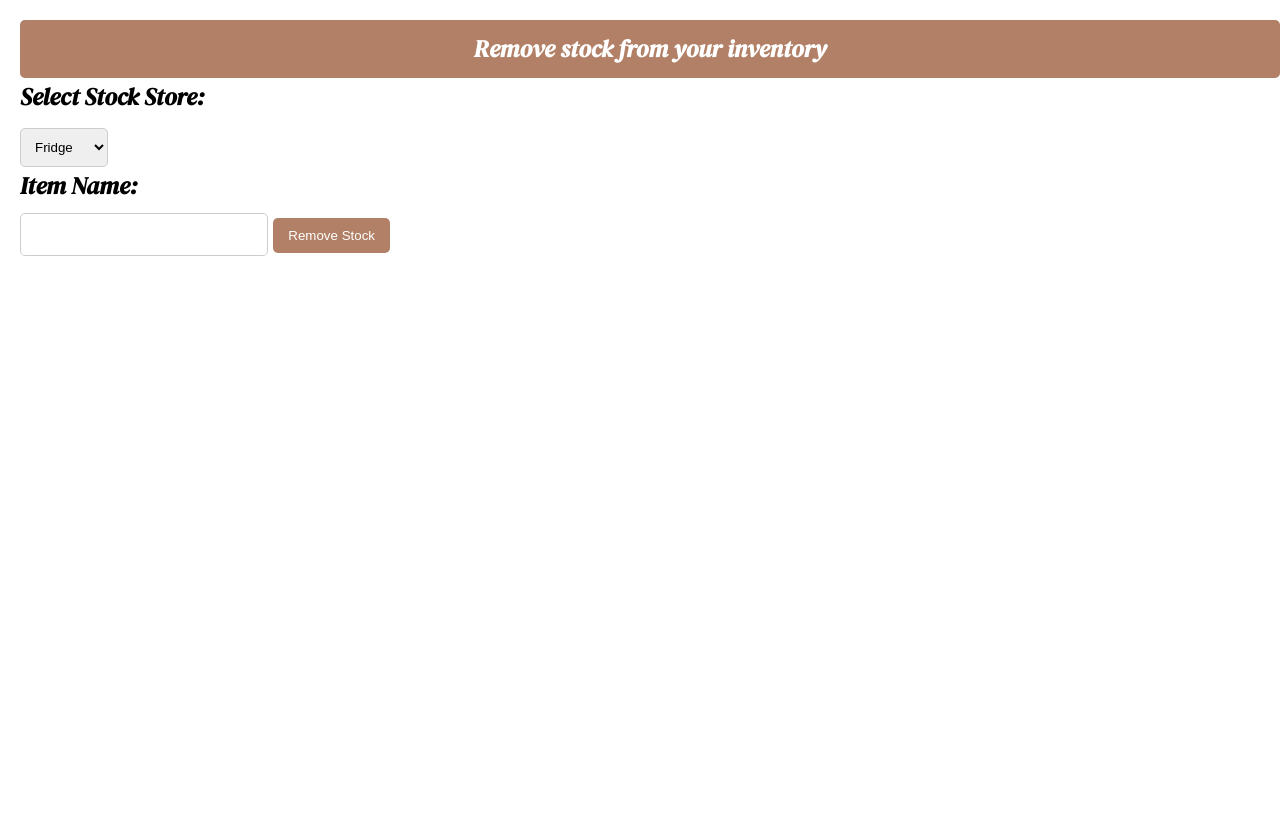
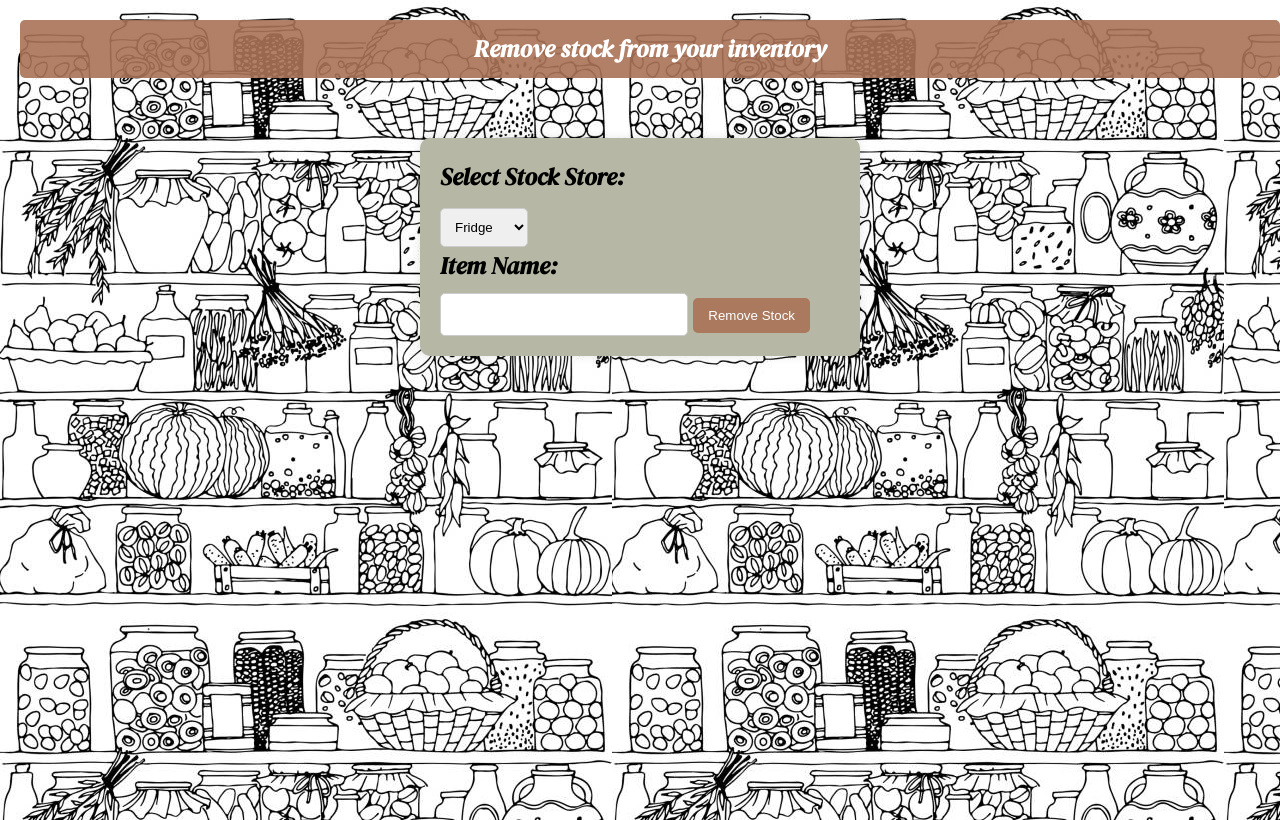
Before and after one commit to somedaysmash/Software4_Group5_Smart_Pantry, a Flask app: page /delete_item in a window 1280 px wide. Run offline with Flask 3, Linux system fonts and the light colour scheme; parts of the project's set-up code (start-up, migrations or seed data) failed here and were passed over.

Commit message:
CSS for add/edit/delete

```diff
--- a/App.py
+++ b/App.py
@@ -1,6 +1,6 @@
 # FLASK AND @ROUTES GO HERE
 from flask import Flask, request, render_template, send_file, session, redirect, url_for
-from utilities import update_inventory, retrieve_stock, _add_item, StockDelete, fetch_protein_data, fetch_out_of_date, \
+from utilities import update_inventory_record, retrieve_stock, _add_item, StockDelete, fetch_protein_data, fetch_out_of_date, \
     fetch_expiring_ingredient_data, low_stock, metrify
 from RecipeAPI import get_random_recipe, check_stock_for_recipe, recipe_search_by_ingredient, show_all
 # from API_key import *
@@ -78,6 +78,7 @@ def delete_item_from_stock():
 
         stock_delete = StockDelete(stock_store, item_name)
         stock_delete.delete_item(item_name, stock_store)
+
         return redirect(url_for('kitchen'))
 
     return render_template('delete_stock.html')
--- a/static/style.css
+++ b/static/style.css
@@ -286,7 +286,7 @@ img.logo {
     height: auto;
 }
 
-#addStockForm {
+#StockForm {
     max-width: 400px;
     margin: 0 auto;
     margin-top: 60px;
@@ -296,7 +296,7 @@ img.logo {
     box-shadow: 0 0 10px rgba(0, 0, 0, 0.1);
 }
 
-#addStock {
+#alterStock {
     background: url(assets/index_pantry.jpeg), lightgray 50% / cover no-repeat;
 }
 
--- a/templates/delete_stock.html
+++ b/templates/delete_stock.html
@@ -1,7 +1,7 @@
 <!DOCTYPE html>
 <html lang="en">
 <head>
-  <link rel="stylesheet" href="static/style.css" />
+  <link rel="stylesheet" href="static/style.css"/>
 </head>
 <body id="alterStock">
     <div class='prompt'>Remove stock from your inventory</div>
```
